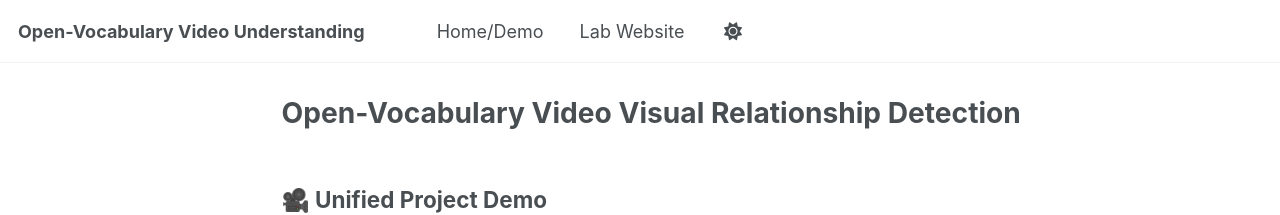
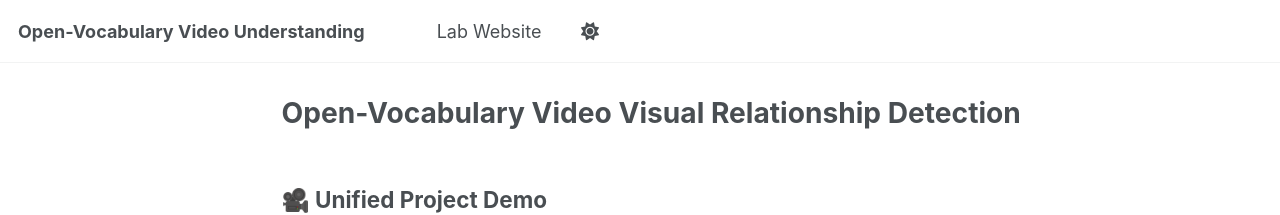
Before and after one commit to wangyongqi558/wangyongqi558.github.io, a Jekyll site: the page built from _pages/about.md, in a window 1280 px wide. Shown: the top 215 px of the page. Built offline with Jekyll 4.4.1, drawn with Linux system fonts in a browser that asks for light colours; a script bundle is joined from its source files by our own code; library files that are not in the unit come from our copies.

Commit message:
Update navigation.yml

```diff
--- a/_data/navigation.yml
+++ b/_data/navigation.yml
@@ -1,5 +1,3 @@
 main:
-  - title: "Home/Demo"
-    url: https://github.com/wangyongqi558
   - title: "Lab Website"
     url: https://wuxinxiao.github.io/
```
